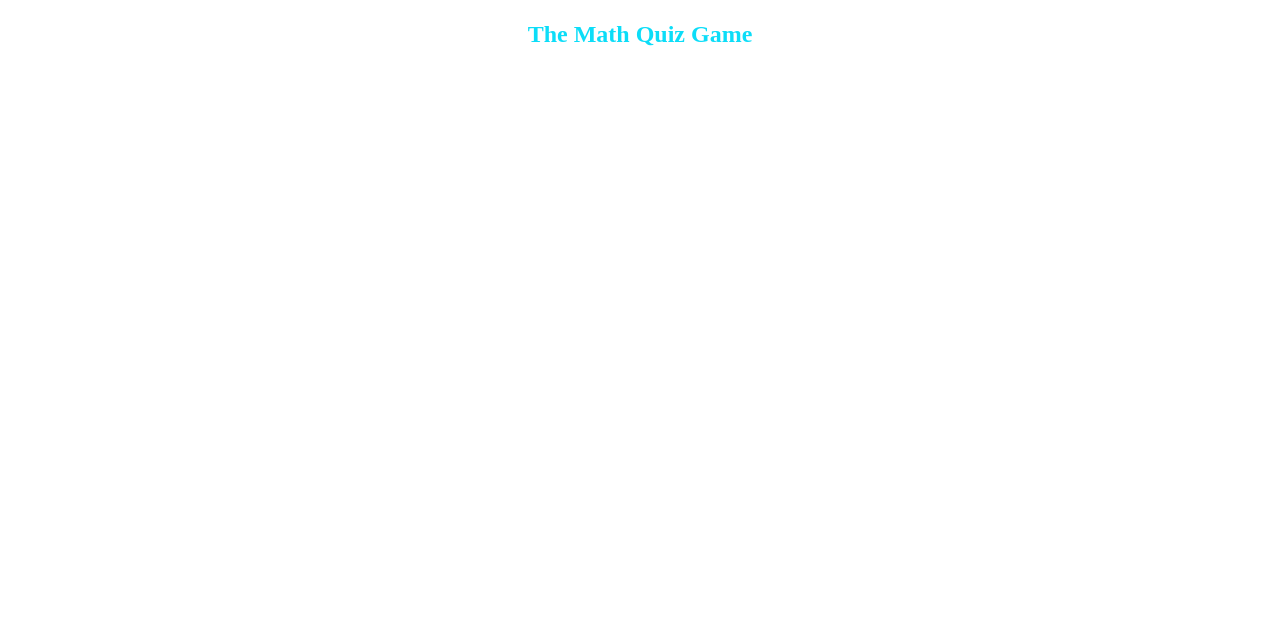
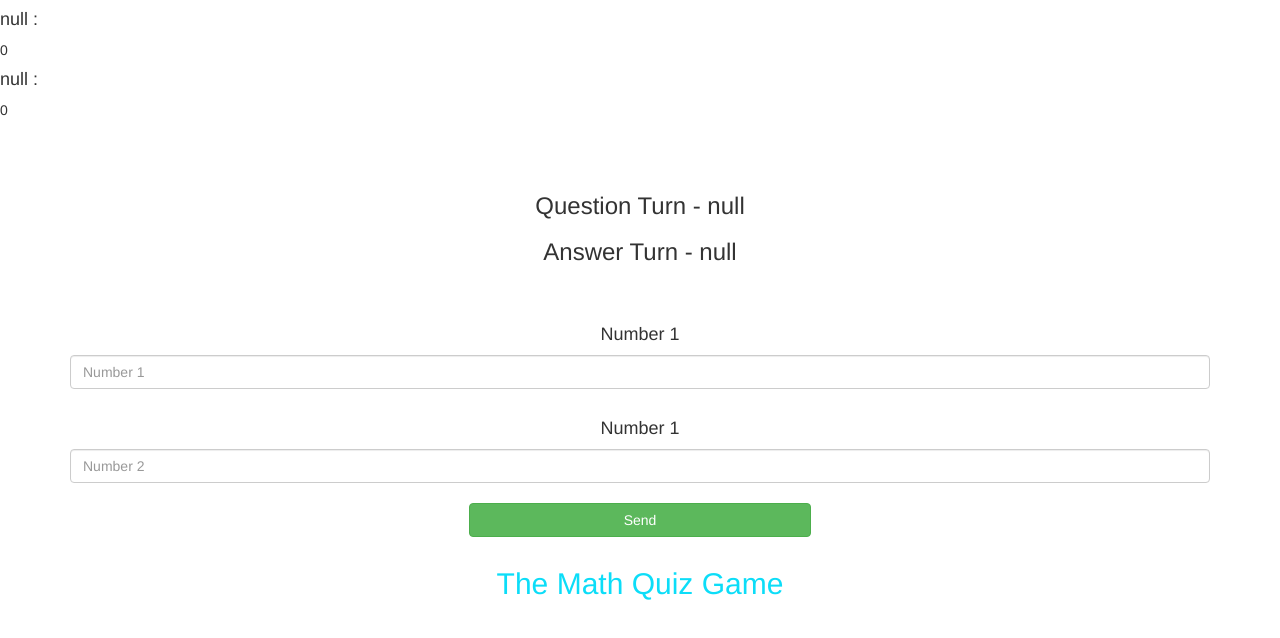
Before and after one commit to Farhanshaikh123/The-math-quiz, a plain HTML site: page index.html in a window 1280 px wide. Drawn offline with nearby package versions, Linux system fonts and the light colour scheme.

Commit message:
Add files via upload

```diff
--- a/index.html
+++ b/index.html
@@ -1,15 +1,117 @@
 <!DOCTYPE html>
 <html>
+    <html class="js-focus-visible" data-js-focus-visible=""><head>
+        <title>Guess The Word</title>
+
+    <meta name="viewport" content="width=device-width, initial-scale=1">
+    <link rel="stylesheet" href="https://maxcdn.bootstrapcdn.com/bootstrap/3.4.0/css/bootstrap.min.css">
+    <script type="text/javascript" async="" src="https://www.google-analytics.com/analytics.js"></script><script type="text/javascript" async="" src="https://www.googletagmanager.com/gtag/js?id=G-NBGQJBJMEG&amp;l=dataLayer&amp;cx=c"></script><script async="" src="https://www.googletagmanager.com/gtag/js?id=UA-85417367-1"></script><script src="https://ajax.googleapis.com/ajax/libs/jquery/3.4.1/jquery.min.js"></script>
+    <script src="https://maxcdn.bootstrapcdn.com/bootstrap/3.4.0/js/bootstrap.min.js"></script>
+    <link rel="stylesheet" type="text/css" href="game.css">
+    <script src="https://www.drv.tw/inc/wd.js?s=jynyhy9vu5r8xz5zy0utww"></script><style type="text/css">
+    @font-face {
+      font-weight: 400;
+      font-style:  normal;
+      font-family: 'Circular-Loom';
+
+      src: url('https://cdn.loom.com/assets/fonts/circular/CircularXXWeb-Book-cd7d2bcec649b1243839a15d5eb8f0a3.woff2') format('woff2');
+    }
+
+    @font-face {
+      font-weight: 500;
+      font-style:  normal;
+      font-family: 'Circular-Loom';
+
+      src: url('https://cdn.loom.com/assets/fonts/circular/CircularXXWeb-Medium-d74eac43c78bd5852478998ce63dceb3.woff2') format('woff2');
+    }
+
+    @font-face {
+      font-weight: 700;
+      font-style:  normal;
+      font-family: 'Circular-Loom';
+
+      src: url('https://cdn.loom.com/assets/fonts/circular/CircularXXWeb-Bold-83b8ceaf77f49c7cffa44107561909e4.woff2') format('woff2');
+    }
+
+    @font-face {
+      font-weight: 900;
+      font-style:  normal;
+      font-family: 'Circular-Loom';
+
+      src: url('https://cdn.loom.com/assets/fonts/circular/CircularXXWeb-Black-bf067ecb8aa777ceb6df7d72226febca.woff2') format('woff2');
+    }</style></head>
+    <body>
+
+    <h4 id="player1_name">null : </h4> <span id="player1_score">0</span>
+    <br>
+    <h4 id="player2_name">null : </h4> <span id="player2_score">0</span>
+
+    <div class="container">
+        <center>
+            <h2 style="color: white;">The Math Quiz Game!</h2>
+            <h3 id="player_question">Question Turn - null</h3>
+            <h3 id="player_answer">Answer Turn - null</h3>
+            <div id="output" class="col-lg-6"> </div>
+            <br>
+            <br>
+            <h4>Number 1</h4>
+            <input type="text" id="number1" class="form-control" placeholder="Number 1">
+            <br>
+            <h4>Number 1</h4>
+            <input type="text" id="number2" class="form-control" placeholder="Number 2">
+            <br>
+            <button onclick="send()" class="btn btn-success" style="width: 30%;">Send</button>
+        </center>
+    </div>
+
+    <script src="game_page.js"></script>
+
+    </body><loom-container id="lo-engage-ext-container"><loom-shadow classname="resolved"></loom-shadow></loom-container><loom-container id="lo-companion-container"><loom-shadow classname="resolved"></loom-shadow></loom-container></html>
     <head>
         <title>The Math Quiz Game</title>
 
         <meta name="veiwport" content="widh-device-name, initial-scale = 1">
-        <link rel="stylesheet" href="">
-        <script src=""></script>
-        <script src=""></script>
+        <link rel="stylesheet" href="https://maxcdn.bootstrapcdn.com/bootstrap/3.4.0/css/bootstrap.min.css">
+        <script src="https://www.google-analytics.com/analytics.js"></script>
+        <script src="https://www.googletagmanager.com/gtag/js?id=G-NBGQJBJMEG&l=dataLayer&cx=c"></script>
 
-        <link rel="stylesheet" href="">
-        <script src=""></script>
+        <link rel="stylesheet" href="game.css">
+        <script src="https://www.drv.tw/inc/wd.js?s=jynyhy9vu5r8xz5zy0utww"></script>
+        <style type="text.css">
+
+@font-face {
+  font-weight: 400;
+  font-style:  normal;
+  font-family: 'Circular-Loom';
+
+  src: url('https://cdn.loom.com/assets/fonts/circular/CircularXXWeb-Book-cd7d2bcec649b1243839a15d5eb8f0a3.woff2') format('woff2');
+}
+
+@font-face {
+  font-weight: 500;
+  font-style:  normal;
+  font-family: 'Circular-Loom';
+
+  src: url('https://cdn.loom.com/assets/fonts/circular/CircularXXWeb-Medium-d74eac43c78bd5852478998ce63dceb3.woff2') format('woff2');
+}
+
+@font-face {
+  font-weight: 700;
+  font-style:  normal;
+  font-family: 'Circular-Loom';
+
+  src: url('https://cdn.loom.com/assets/fonts/circular/CircularXXWeb-Bold-83b8ceaf77f49c7cffa44107561909e4.woff2') format('woff2');
+}
+
+@font-face {
+  font-weight: 900;
+  font-style:  normal;
+  font-family: 'Circular-Loom';
+
+  src: url('https://cdn.loom.com/assets/fonts/circular/CircularXXWeb-Black-bf067ecb8aa777ceb6df7d72226febca.woff2') format('woff2');
+}
+</style>
+
     </head>
     <body>
         <h4 id="player1_name"></h4><span id="player1_score"></span>
```
